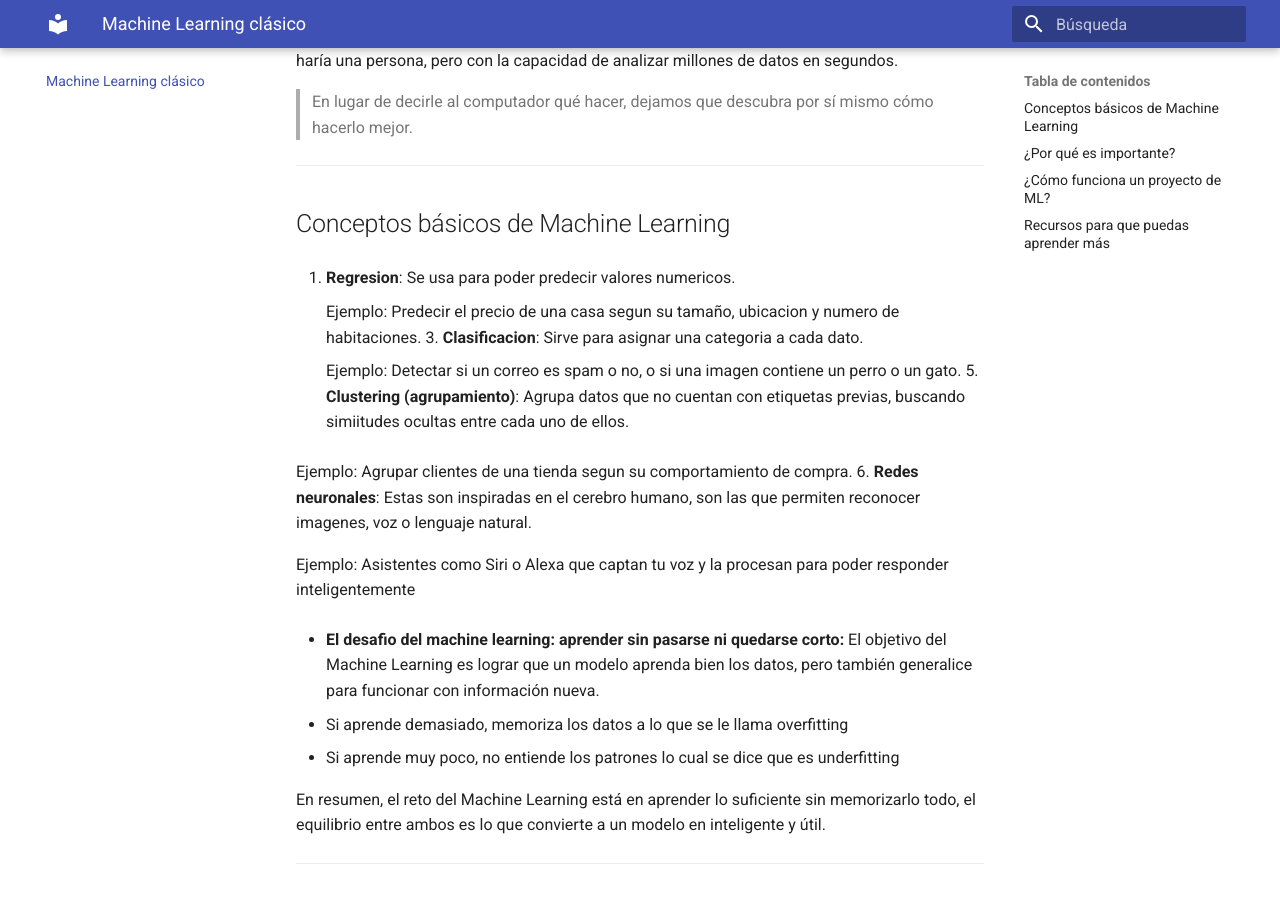
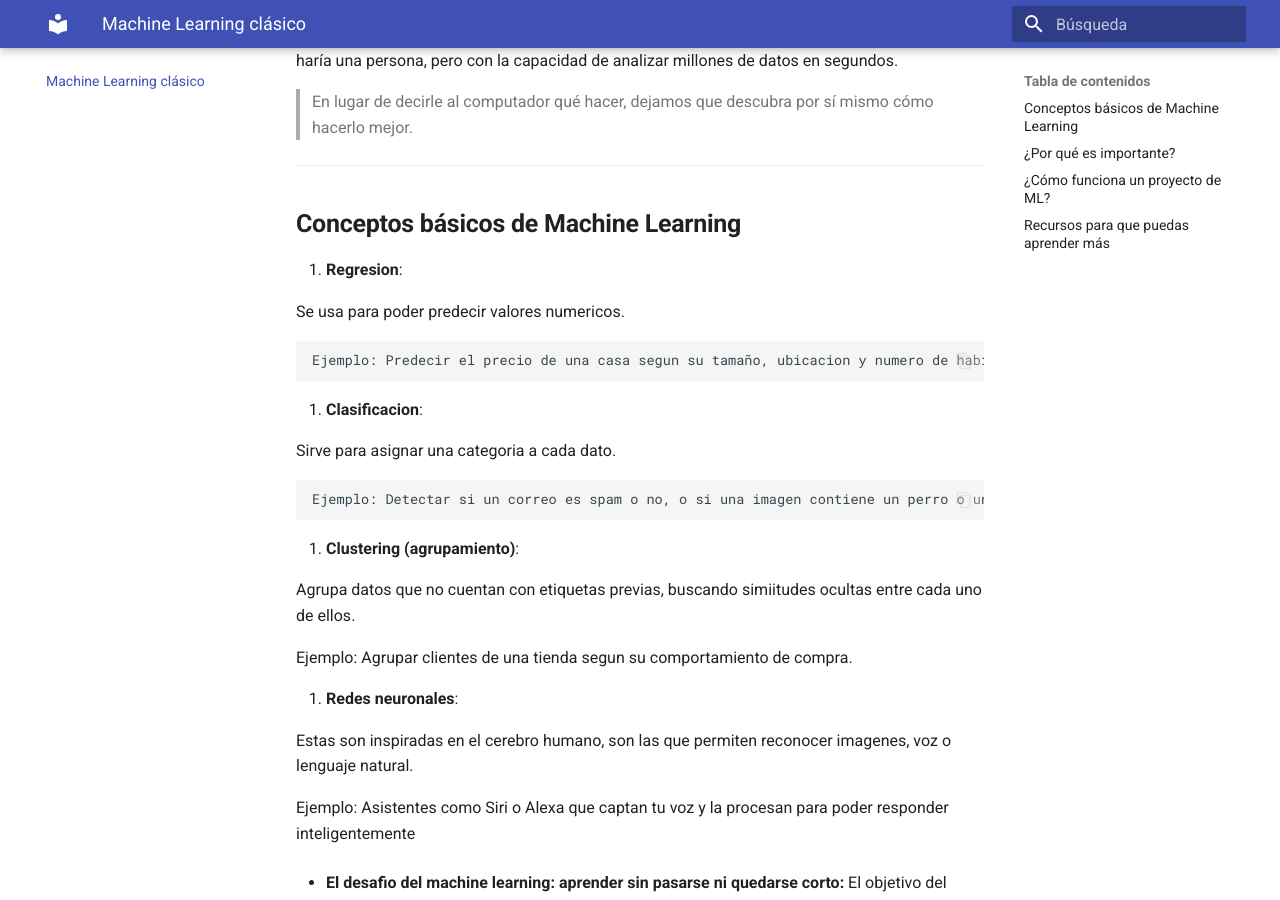
Before and after one commit to jameusk1028/Explorando-el-QML-desde-0, an MkDocs documentation site: the page built from docs/machine_learning.md, in a window 1280 px wide and 900 px high, scrolled down 324 px. Built offline with MkDocs 1.6.1 and Material for MkDocs 9.7.7, drawn with Linux system fonts in a browser that asks for light colours.

Commit message:
Fix formatting and reorder sections in machine_learning.md
Updated formatting and corrected the order of sections in the Machine Learning document.

```diff
--- a/docs/machine_learning.md
+++ b/docs/machine_learning.md
@@ -9,20 +9,27 @@
 
 ---
 
-##  Conceptos básicos de Machine Learning
+##  **Conceptos básicos de Machine Learning**
 1. **Regresion**:
+
    Se usa para poder predecir valores numericos.
 
     Ejemplo: Predecir el precio de una casa segun su tamaño, ubicacion y numero de habitaciones.
-3. **Clasificacion**:
+
+2. **Clasificacion**:
+
    Sirve para asignar una categoria a cada dato.
 
     Ejemplo: Detectar si un correo es spam o no, o si una imagen contiene un perro o un gato.
-5. **Clustering (agrupamiento)**:
+
+3. **Clustering (agrupamiento)**:
+
    Agrupa datos que no cuentan con etiquetas previas, buscando simiitudes ocultas entre cada uno de ellos.
 
    Ejemplo: Agrupar clientes de una tienda segun su comportamiento de compra.
-6. **Redes neuronales**:
+
+4. **Redes neuronales**:
+
    Estas son inspiradas en el cerebro humano, son las que permiten reconocer imagenes, voz o lenguaje natural.
 
    Ejemplo: Asistentes como Siri o Alexa que captan tu voz y la procesan para poder responder inteligentemente
```
